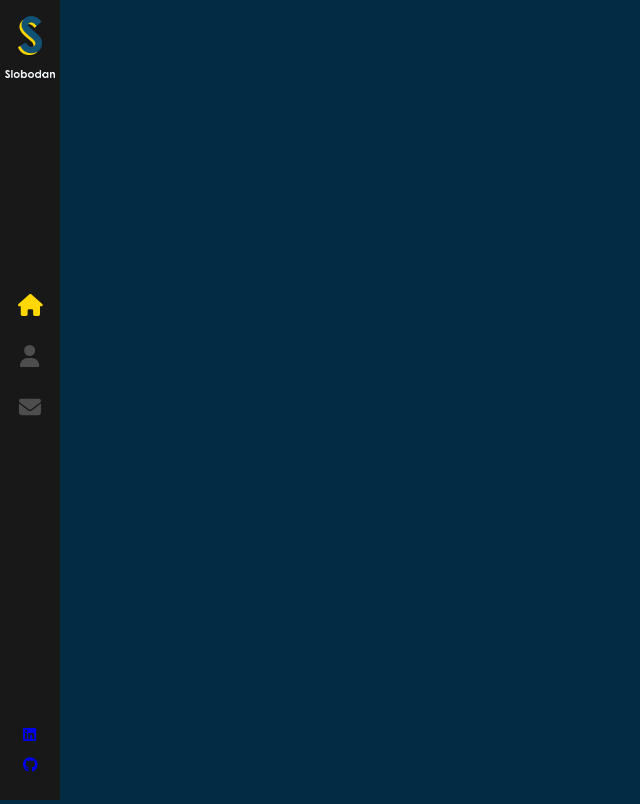
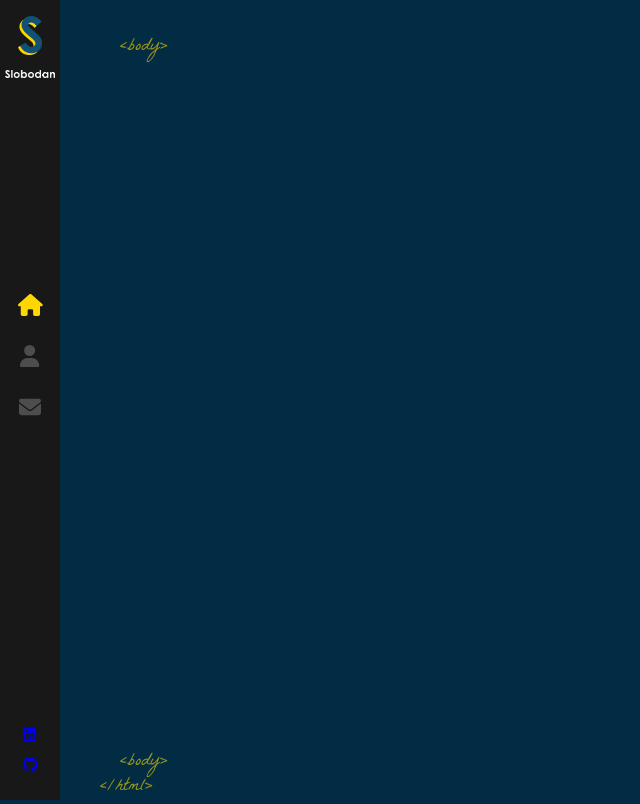
Before and after one commit to goingdust/portfolio, a Next.js app: page / in a window 1280 px wide. Shown: the whole page, without its empty margins (0-640 px from the left). Built offline with nearby package versions, Linux system fonts and the light colour scheme.

Commit message:
Add visual body tags to the page and style layout component

```diff
--- a/components/Layout/index.module.scss
+++ b/components/Layout/index.module.scss
@@ -0,0 +1,24 @@
+.page {
+	width: 100%;
+	height: 100%;
+	position: absolute;
+}
+
+.topTags {
+	bottom: auto;
+	top: 35px;
+}
+
+.tags {
+	color: #ffd700;
+	opacity: 0.6;
+	position: absolute;
+	bottom: 0;
+	left: 120px;
+	font-size: 18px;
+	font-family: 'La Belle Aurore';
+}
+
+.bottomTagHtml {
+	margin-left: -20px;
+}
--- a/components/Layout/index.tsx
+++ b/components/Layout/index.tsx
@@ -3,9 +3,17 @@ import styles from './index.module.scss';
 
 const Layout = () => {
 	return (
-		<>
+		<div className={styles.App}>
 			<Sidebar />
-		</>
+			<div className={styles.page}>
+				<span className={`${styles.tags} ${styles.topTags}`}>&lt;body&gt;</span>
+				<span className={`${styles.tags} ${styles.bottomTags}`}>
+					&lt;body&gt;
+					<br />
+					<span className={styles.bottomTagHtml}>&lt;/html&gt;</span>
+				</span>
+			</div>
+		</div>
 	);
 };
 
```
